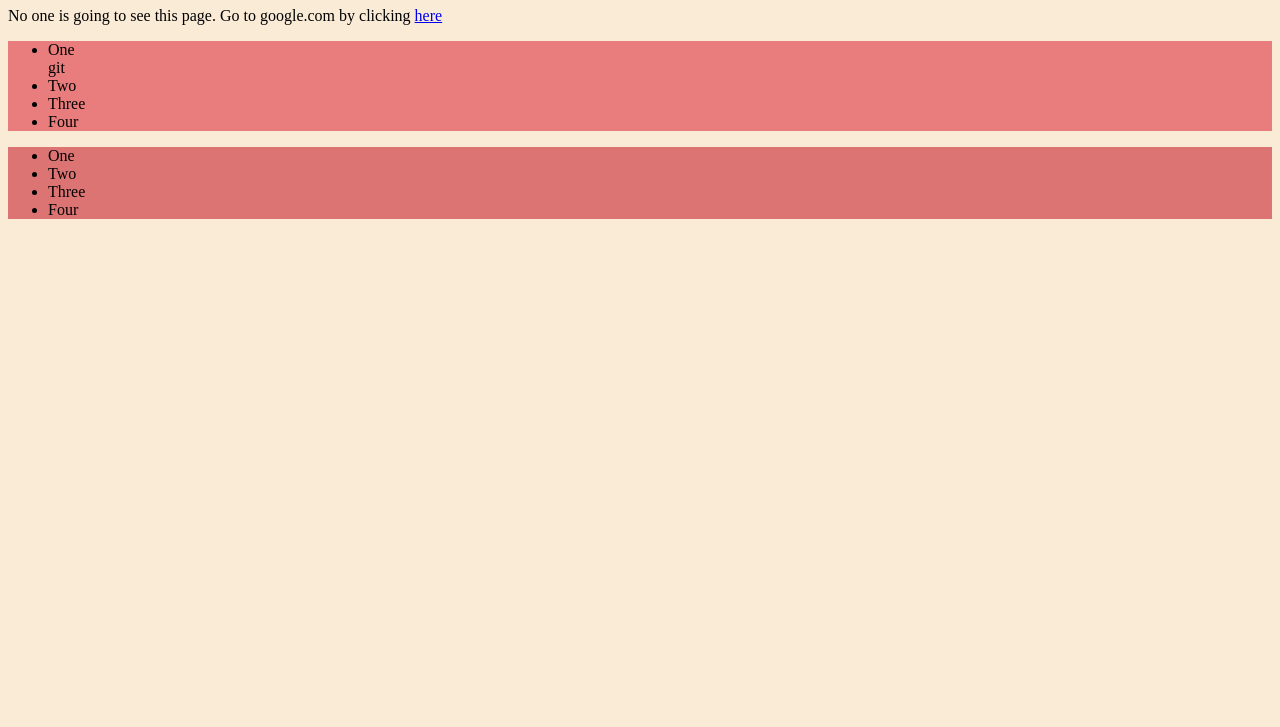
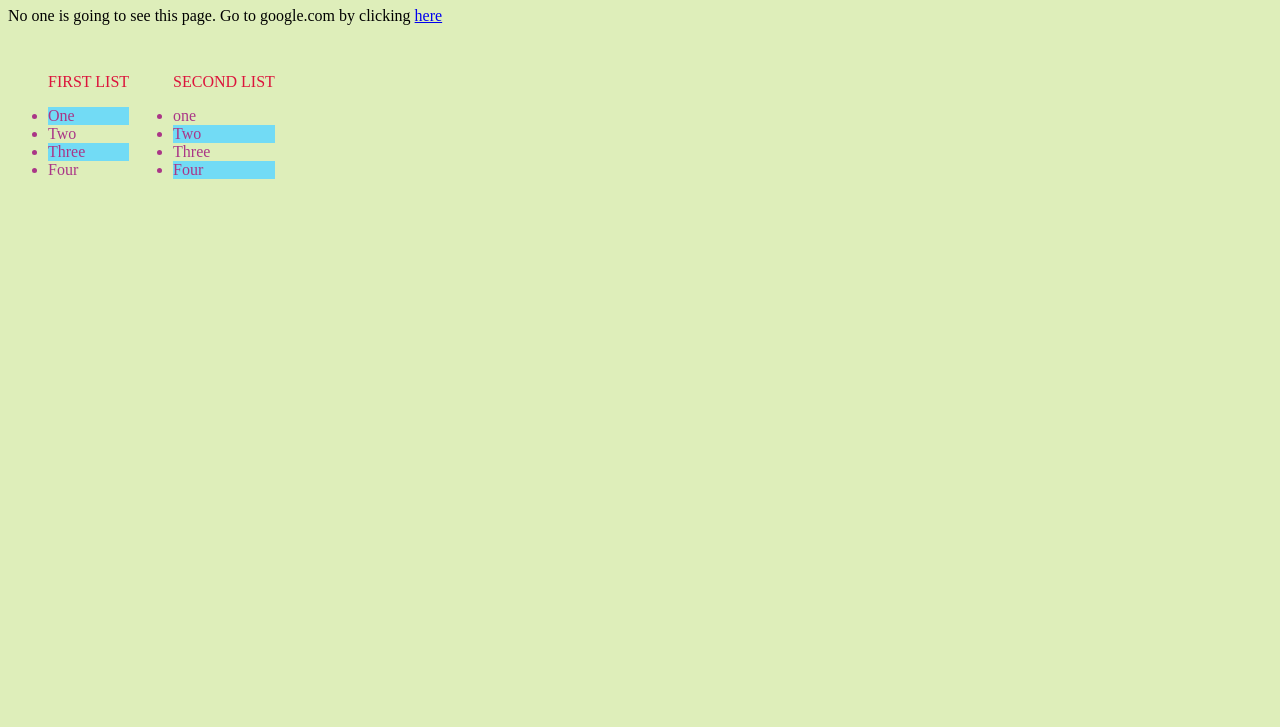
Before and after one commit to sravi789/sravi789.github.io, a plain HTML site: page styledemo.html in a window 1280 px wide. Shown: the part 73-800 px from the top of the page. Drawn offline with Linux system fonts and the light colour scheme.

Commit message:
adding style

```diff
--- a/styledemo.html
+++ b/styledemo.html
@@ -1,26 +1,51 @@
 <!DOCTYPE html>
 <html>
-    <head>
+    <head >
         <title>fullstack</title>
 
     </head>
-    <body style="background-color: antiquewhite;">
+    <style>
+    body {
+        background-color: rgb(222, 238, 186);
+    }
+
+    ul  {
+        display: inline-block
+
+    }
+
+
+    .even ,.odd{
+        background-color: rgb(114, 219, 245);
+    }
+
+     ul p {
+         color: crimson;
+     }
+
+     ul {
+         color: rgb(170, 54, 135);
+     }
+
+        </style>
+    <body>
         <h1>Title</h1>
         <p> No one is going to see this page. Go to google.com by clicking <a href="google.com">here</a> </p>
-            <ul style="background-color:rgb(233, 124, 124) ;">
-
-            <li>One</li>git
+            <ul id="first">
+        <p>FIRST LIST</p>
+                <li class="odd">One</li>
                 <li>Two</li>
-                 <li>Three</li>
+                <li  class="odd">Three</li>
                  <li>Four</li>
 
             </ul>
 
-            <ul style="background-color:rgb(221, 116, 116) ;">
-                <li>One</li>
-                <li>Two</li>
-                <li>Three</li>
-                <li>Four</li>
+            <ul id="second">
+                <P>SECOND LIST</P>
+                <li>one</li>
+                <li  class="even" >Two</li>
+                <li >Three</li>
+                <li class="even">Four</li>
             </ul>
 
     </body>
```
